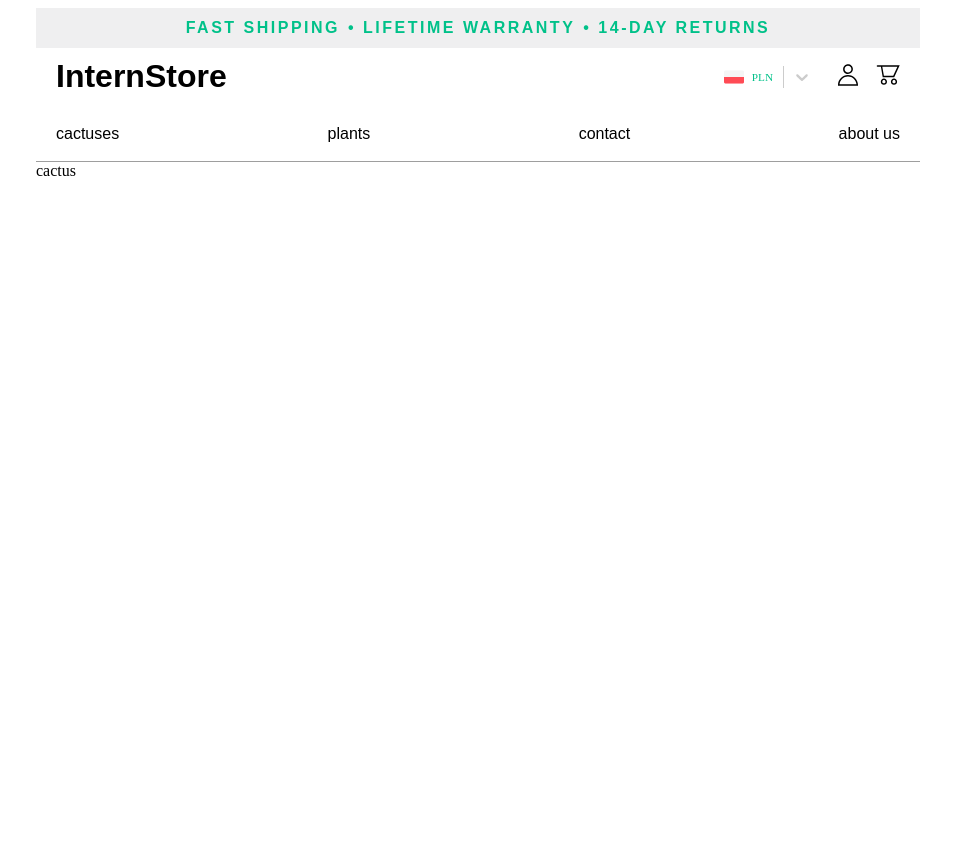
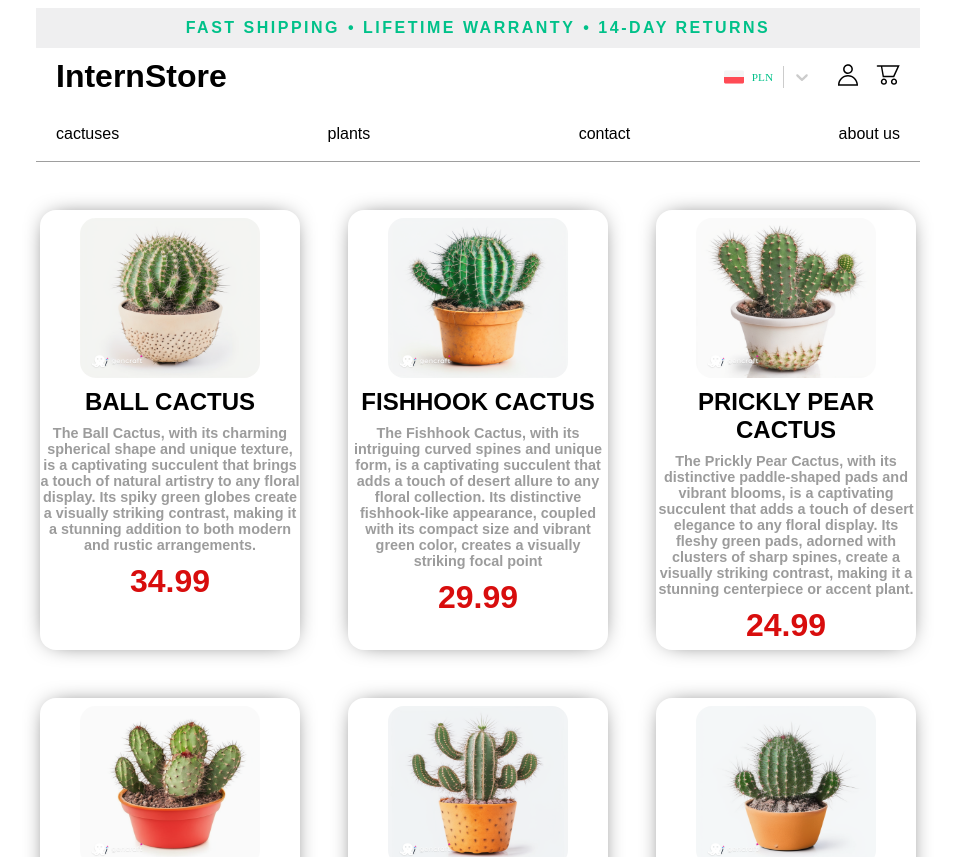
Before and after one commit to Novacci/intern-store, a Next.js app: page /cactuses in a window 1280 px wide. Shown: the top 857 px of the page, without its empty margins (162-1117 px from the left). Before the commit the page ends 800 px from the top, so only its background shows below. Built offline with nearby package versions, Linux system fonts and the light colour scheme.

Commit message:
Added CactusList and CactusItem component

```diff
--- a/app/cactuses/page.tsx
+++ b/app/cactuses/page.tsx
@@ -1,5 +1,10 @@
+import CactusList from '@/components/CactusItems/CactusList';
 import React from 'react';
 
 export default function Home() {
-  return <div>cactus</div>;
+  return (
+    <div>
+      <CactusList />
+    </div>
+  );
 }
--- a/app/globals.scss
+++ b/app/globals.scss
@@ -2,7 +2,7 @@
   --foreground-rgb: 0, 0, 0;
   --background-start-rgb: 214, 219, 220;
   --background-end-rgb: 255, 255, 255;
-  width: 900px;
+  max-width: 900px;
   height: 100vh;
   margin: 0 auto;
 }
--- /dev/null
+++ b/app/styles/CactusItem.scss
@@ -0,0 +1,33 @@
+$font-stack: itc-avant-garde-gothic-pro, sans-serif;
+
+.item-container {
+  font-family: $font-stack;
+  display: flex;
+  flex-direction: column;
+  align-items: center;
+  gap: 0.6rem;
+  text-align: center;
+  width: 260px;
+  height: 440px;
+  -webkit-box-shadow: 0px 0px 24px -11px rgba(0, 0, 2, 1);
+  -moz-box-shadow: 0px 0px 24px -11px rgba(0, 0, 2, 1);
+  box-shadow: 0px 0px 24px -11px rgba(0, 0, 2, 1);
+  border-radius: 1rem;
+  font-weight: bold;
+  h2 {
+    margin: 0;
+    text-transform: uppercase;
+  }
+  span {
+    color: rgba(7, 7, 7, 0.4);
+    font-size: 0.9rem;
+  }
+  .price-style {
+    color: rgb(216, 13, 13);
+    font-size: 2rem;
+  }
+  img {
+    margin-top: 0.5rem;
+    border-radius: 1rem;
+  }
+}
--- /dev/null
+++ b/app/styles/CactusList.scss
@@ -0,0 +1,8 @@
+.list-position {
+  display: flex;
+  gap: 3rem;
+  flex-wrap: wrap;
+  position: relative;
+  top: 3rem;
+  justify-content: center;
+}
--- /dev/null
+++ b/components/CactusItems/CactusItem.tsx
@@ -0,0 +1,20 @@
+import React from 'react';
+import Image from 'next/image';
+import { Cactus } from './CactusList';
+import '../../app/styles/CactusItem.scss';
+
+type CactusItemProps = {
+  cactus: Cactus;
+};
+
+export default function CactusItem({ cactus }: CactusItemProps) {
+  const { image, title, description, price } = cactus;
+  return (
+    <div className="item-container">
+      <Image src={image} width={180} height={160} alt="cactus pic" />
+      <h2>{title}</h2>
+      <span>{description}</span>
+      <span className="price-style">{price}</span>
+    </div>
+  );
+}
--- /dev/null
+++ b/components/CactusItems/CactusList.tsx
@@ -0,0 +1,79 @@
+import React from 'react';
+import { StaticImageData } from 'next/image';
+import BallCactus from '../../public/images/cactuses/Ball Cactus.png';
+import FishHook from '../../public/images/cactuses/Fishhook Cactus.png';
+import PricklyPearCactus from '../../public/images/cactuses/Prickly Pear Cactus.png';
+import RedMexicanCactus from '../../public/images/cactuses/Red Mexican Cactus.png';
+import SaguaroCactus from '../../public/images/cactuses/Saguaro Cactus.png';
+import StarCactus from '../../public/images/cactuses/Star Cactus.png';
+import CactusItem from './CactusItem';
+import '../../app/styles/CactusList.scss';
+
+export interface Cactus {
+  id: number;
+  title: string;
+  image: StaticImageData;
+  description: string;
+  price: number;
+}
+
+const cactuses: Cactus[] = [
+  {
+    id: 0,
+    title: 'Ball Cactus',
+    image: BallCactus,
+    description:
+      'The Ball Cactus, with its charming spherical shape and unique texture, is a captivating succulent that brings a touch of natural artistry to any floral display. Its spiky green globes create a visually striking contrast, making it a stunning addition to both modern and rustic arrangements.',
+    price: 34.99,
+  },
+  {
+    id: 1,
+    title: 'Fishhook Cactus',
+    image: FishHook,
+    description:
+      'The Fishhook Cactus, with its intriguing curved spines and unique form, is a captivating succulent that adds a touch of desert allure to any floral collection. Its distinctive fishhook-like appearance, coupled with its compact size and vibrant green color, creates a visually striking focal point',
+    price: 29.99,
+  },
+  {
+    id: 2,
+    title: 'Prickly Pear Cactus',
+    image: PricklyPearCactus,
+    description:
+      'The Prickly Pear Cactus, with its distinctive paddle-shaped pads and vibrant blooms, is a captivating succulent that adds a touch of desert elegance to any floral display. Its fleshy green pads, adorned with clusters of sharp spines, create a visually striking contrast, making it a stunning centerpiece or accent plant.',
+    price: 24.99,
+  },
+  {
+    id: 3,
+    title: 'Red Mexican Cactus',
+    image: RedMexicanCactus,
+    description:
+      'The Red Mexican Cactus, with its striking red hues and fascinating texture, is a captivating succulent that adds a touch of exotic beauty to any floral display. Its vibrant crimson color, combined with its spiky and ribbed surface, creates a visually stunning focal point that demands attention and admiration.',
+    price: 19.99,
+  },
+  {
+    id: 4,
+    title: 'Saguaro Cactus',
+    image: SaguaroCactus,
+    description:
+      'The Saguaro Cactus, with its majestic stature and iconic silhouette, is a captivating succulent that embodies the spirit of the desert. Its towering arms and ribbed trunk create a visually striking presence that exudes a sense of grandeur and resilience. ',
+    price: 13.99,
+  },
+  {
+    id: 5,
+    title: 'Star Cactus',
+    image: StarCactus,
+    description:
+      'The Star Cactus, with its unique and mesmerizing appearance, is a captivating succulent that adds a touch of celestial beauty to any floral collection. Its star-shaped silhouette, adorned with spiky ridges and delicate white blooms,',
+    price: 38.99,
+  },
+];
+
+export default function CactusList() {
+  return (
+    <div className="list-position">
+      {cactuses.map((cactus: Cactus) => (
+        <CactusItem key={cactus.id} cactus={cactus} />
+      ))}
+    </div>
+  );
+}
```
Also changed, not shown: components/PlantItems/PlantItem.tsx (+6 -9 lines), components/PlantItems/PlantList.tsx (+4 -10 lines).
